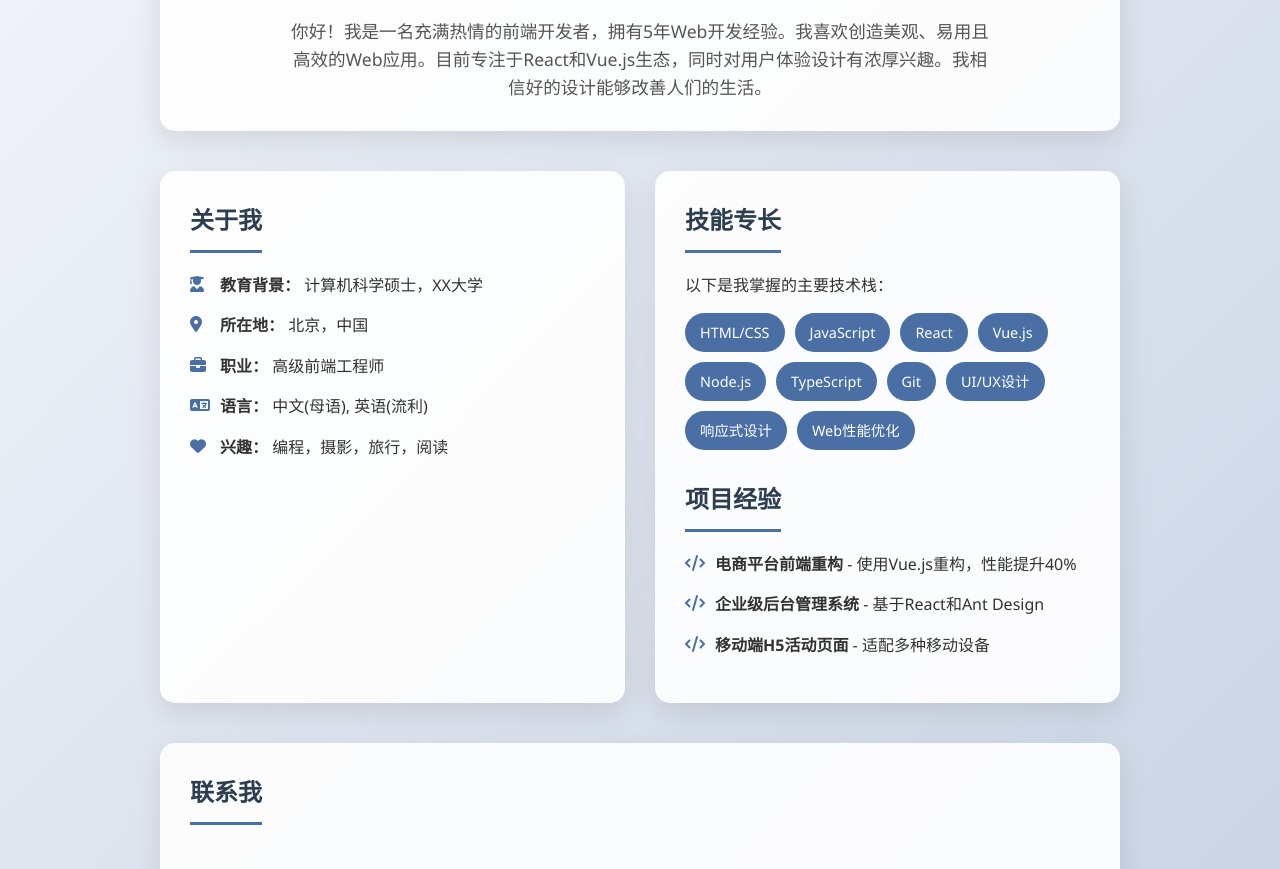
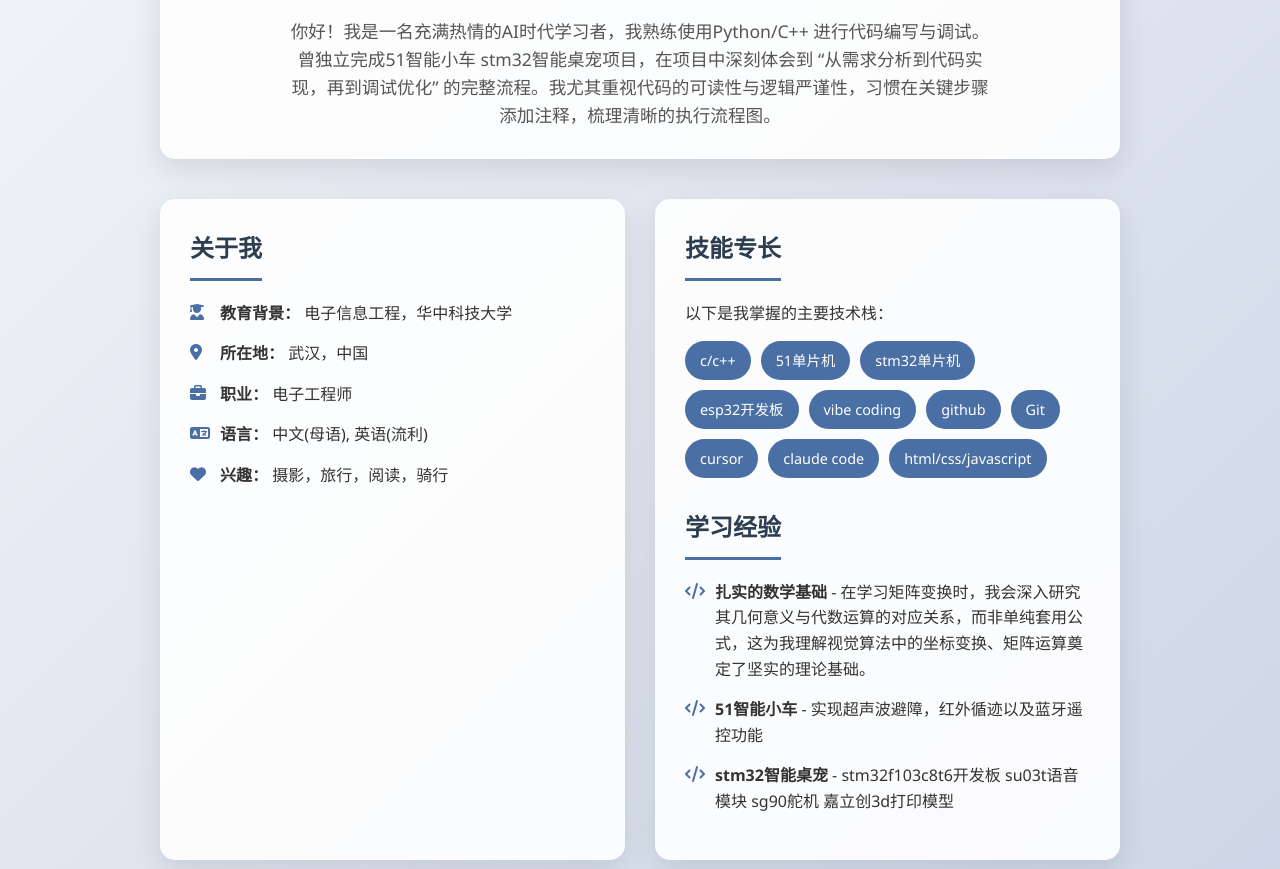
Before and after one commit to 7iang-git/FOCUS-WinterCamp-2026, a plain HTML site: page index.html in a window 1280 px wide. Shown: the part 348-1217 px from the top of the page. Drawn offline with Linux system fonts and the light colour scheme.

Commit message:
Update index.html

```diff
--- a/index.html
+++ b/index.html
@@ -216,10 +216,10 @@
                 <!-- 这里使用占位头像，您可以将src替换为自己的头像 -->
                 <img class="avatar" src="https://images.unsplash.com/photo-1535713875002-d1d0cf377fde?ixlib=rb-4.0.3&ixid=M3wxMjA3fDB8MHxwaG90by1wYWdlfHx8fGVufDB8fHx8fA%3D%3D&auto=format&fit=crop&w=500&q=80" alt="个人头像">
             </div>
-            <h1>王小明</h1>
-            <div class="subtitle">前端开发者 | UI/UX设计师</div>
+            <h1>钟文强</h1>
+            <div class="subtitle">电子信息工程 | 视觉与仿真赛道</div>
             <p class="intro-text">
-                你好！我是一名充满热情的前端开发者，拥有5年Web开发经验。我喜欢创造美观、易用且高效的Web应用。目前专注于React和Vue.js生态，同时对用户体验设计有浓厚兴趣。我相信好的设计能够改善人们的生活。
+                你好！我是一名充满热情的AI时代学习者，我熟练使用Python/C++ 进行代码编写与调试。曾独立完成51智能小车 stm32智能桌宠项目，在项目中深刻体会到 “从需求分析到代码实现，再到调试优化” 的完整流程。我尤其重视代码的可读性与逻辑严谨性，习惯在关键步骤添加注释，梳理清晰的执行流程图。
             </p>
         </header>
 
@@ -227,11 +227,11 @@
             <div class="card">
                 <h2>关于我</h2>
                 <ul>
-                    <li><i class="fas fa-user-graduate"></i> <strong>教育背景：</strong> 计算机科学硕士，XX大学</li>
-                    <li><i class="fas fa-map-marker-alt"></i> <strong>所在地：</strong> 北京，中国</li>
-                    <li><i class="fas fa-briefcase"></i> <strong>职业：</strong> 高级前端工程师</li>
+                    <li><i class="fas fa-user-graduate"></i> <strong>教育背景：</strong> 电子信息工程，华中科技大学</li>
+                    <li><i class="fas fa-map-marker-alt"></i> <strong>所在地：</strong> 武汉，中国</li>
+                    <li><i class="fas fa-briefcase"></i> <strong>职业：</strong> 电子工程师</li>
                     <li><i class="fas fa-language"></i> <strong>语言：</strong> 中文(母语), 英语(流利)</li>
-                    <li><i class="fas fa-heart"></i> <strong>兴趣：</strong> 编程，摄影，旅行，阅读</li>
+                    <li><i class="fas fa-heart"></i> <strong>兴趣：</strong> 摄影，旅行，阅读，骑行</li>
                 </ul>
             </div>
 
@@ -239,23 +239,23 @@
                 <h2>技能专长</h2>
                 <p>以下是我掌握的主要技术栈：</p>
                 <div class="skills-container">
-                    <span class="skill-tag">HTML/CSS</span>
-                    <span class="skill-tag">JavaScript</span>
-                    <span class="skill-tag">React</span>
-                    <span class="skill-tag">Vue.js</span>
-                    <span class="skill-tag">Node.js</span>
-                    <span class="skill-tag">TypeScript</span>
+                    <span class="skill-tag">c/c++</span>
+                    <span class="skill-tag">51单片机</span>
+                    <span class="skill-tag">stm32单片机</span>
+                    <span class="skill-tag">esp32开发板</span>
+                    <span class="skill-tag">vibe coding</span>
+                    <span class="skill-tag">github</span>
                     <span class="skill-tag">Git</span>
-                    <span class="skill-tag">UI/UX设计</span>
-                    <span class="skill-tag">响应式设计</span>
-                    <span class="skill-tag">Web性能优化</span>
+                    <span class="skill-tag">cursor</span>
+                    <span class="skill-tag">claude code</span>
+                    <span class="skill-tag">html/css/javascript</span>
                 </div>
 
-                <h2 style="margin-top: 30px;">项目经验</h2>
+                <h2 style="margin-top: 30px;">学习经验</h2>
                 <ul>
-                    <li><i class="fas fa-code"></i> <strong>电商平台前端重构</strong> - 使用Vue.js重构，性能提升40%</li>
-                    <li><i class="fas fa-code"></i> <strong>企业级后台管理系统</strong> - 基于React和Ant Design</li>
-                    <li><i class="fas fa-code"></i> <strong>移动端H5活动页面</strong> - 适配多种移动设备</li>
+                    <li><i class="fas fa-code"></i> <strong>扎实的数学基础</strong> - 在学习矩阵变换时，我会深入研究其几何意义与代数运算的对应关系，而非单纯套用公式，这为我理解视觉算法中的坐标变换、矩阵运算奠定了坚实的理论基础。</li>
+                    <li><i class="fas fa-code"></i> <strong>51智能小车</strong> - 实现超声波避障，红外循迹以及蓝牙遥控功能</li>
+                    <li><i class="fas fa-code"></i> <strong>stm32智能桌宠</strong> - stm32f103c8t6开发板 su03t语音模块 sg90舵机 嘉立创3d打印模型</li>
                 </ul>
             </div>
         </div>
```
